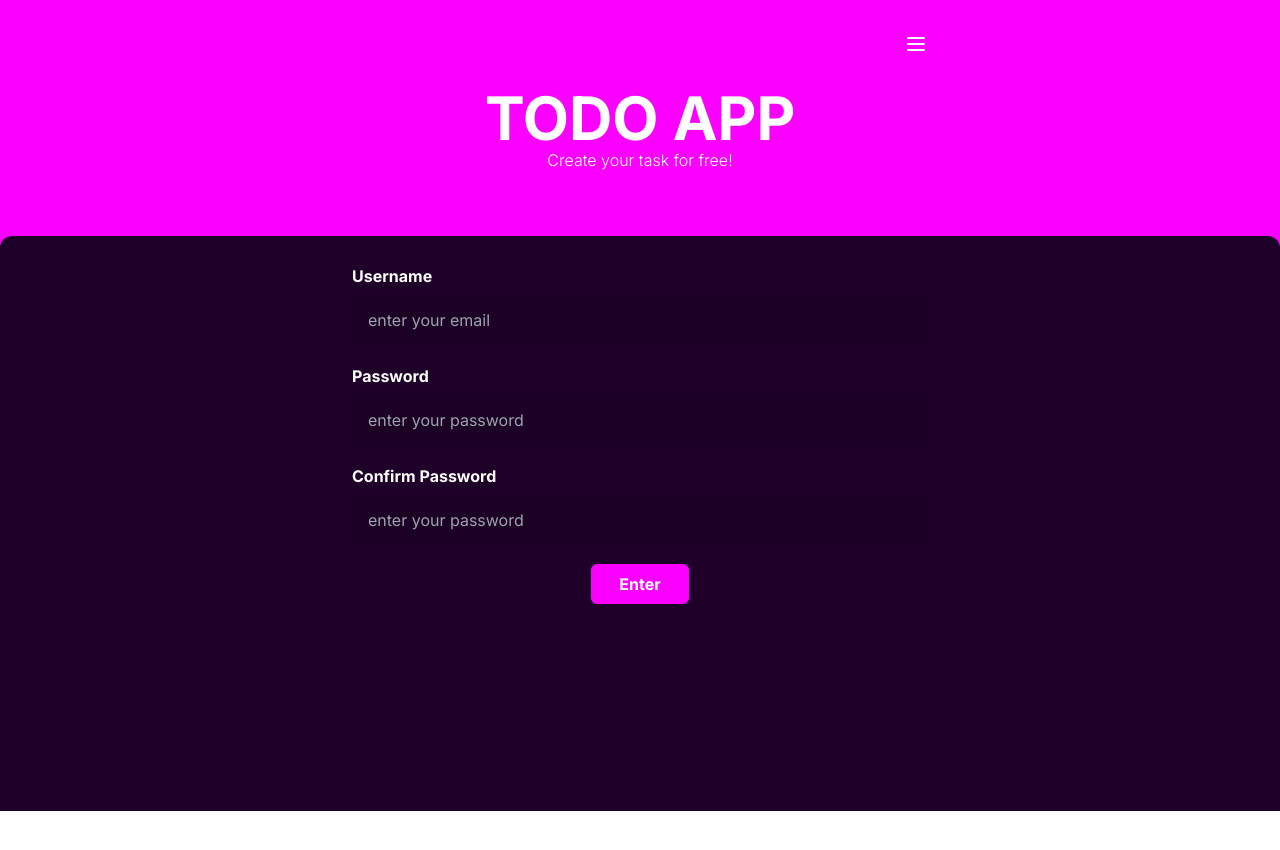
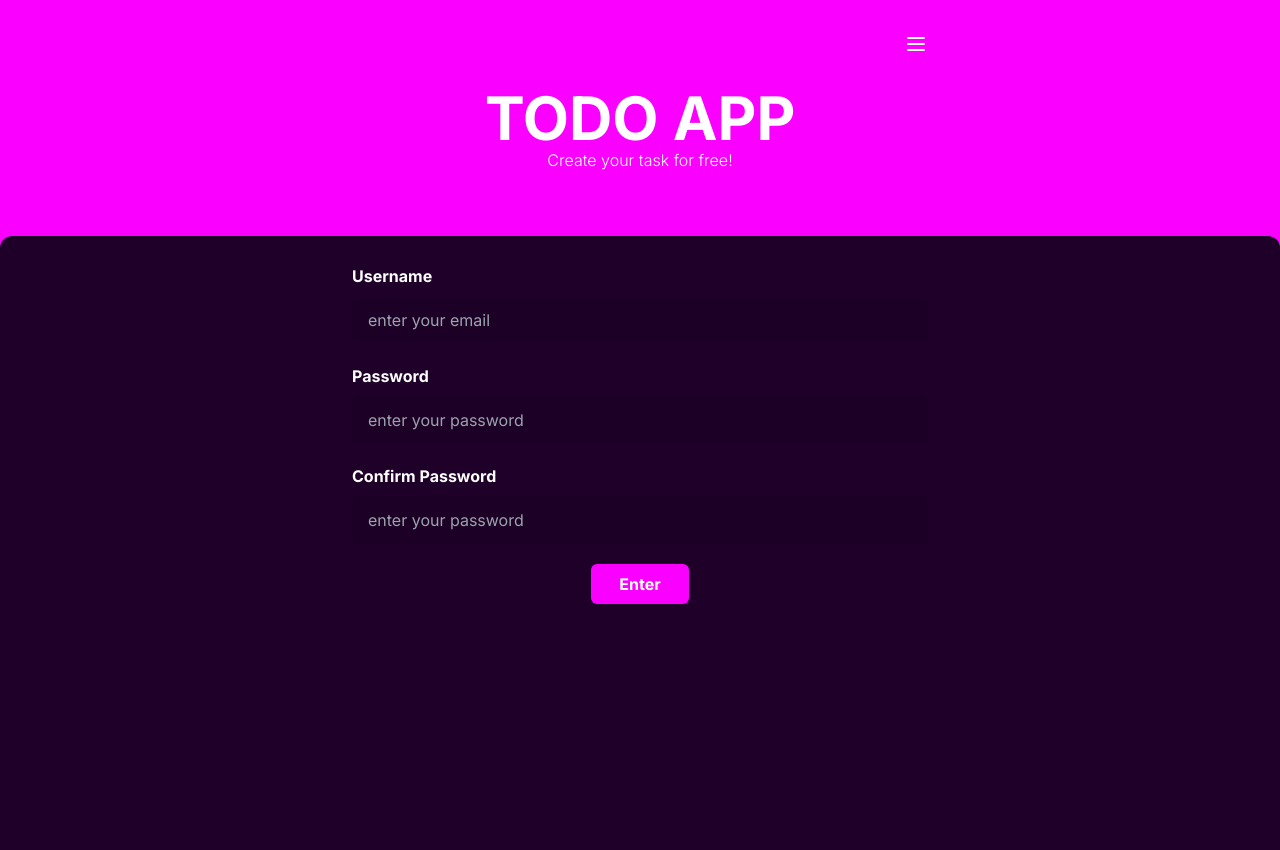
Before and after one commit to Dope21/react-todo-app, a React (Create React App) app: page /register in a window 1280 px wide. Shown: the top 850 px of the page. Before the commit the page ends 811 px from the top, so only its background shows below. Built offline with nearby package versions, Linux system fonts and the light colour scheme.

Commit message:
fixed min-high 575px -> sreen

```diff
--- a/src/components/Content.js
+++ b/src/components/Content.js
@@ -3,7 +3,7 @@ import React from 'react'
 function Content({ children }) {
   return (
     <>
-      <main className="bg-white dark:bg-purple-dark rounded-t-xl min-h-[575px] px-7 pt-7 pb-28">
+      <main className="bg-white dark:bg-purple-dark rounded-t-xl min-h-screen px-7 pt-7 pb-28">
         <div className="h-full max-w-xl mx-auto">{children}</div>
       </main>
     </>
```
